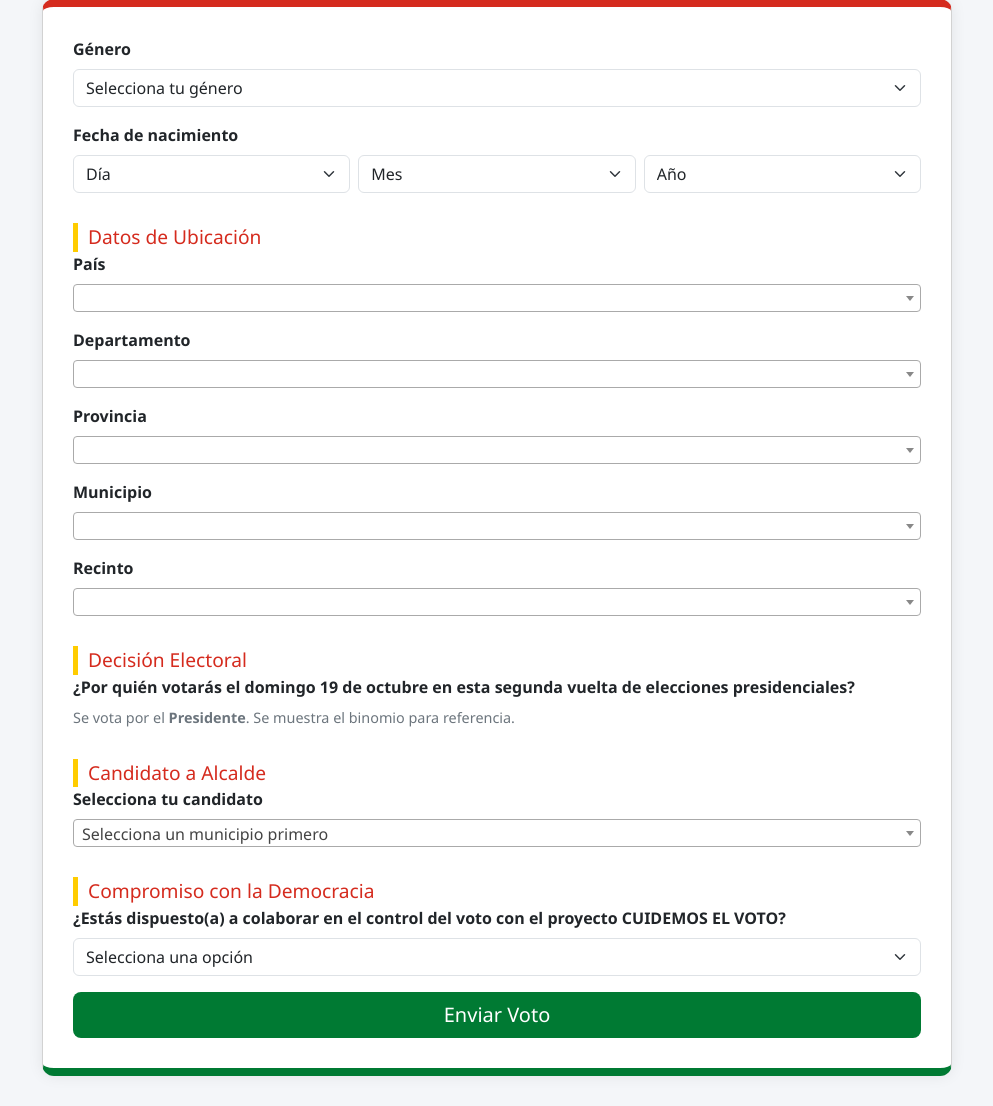
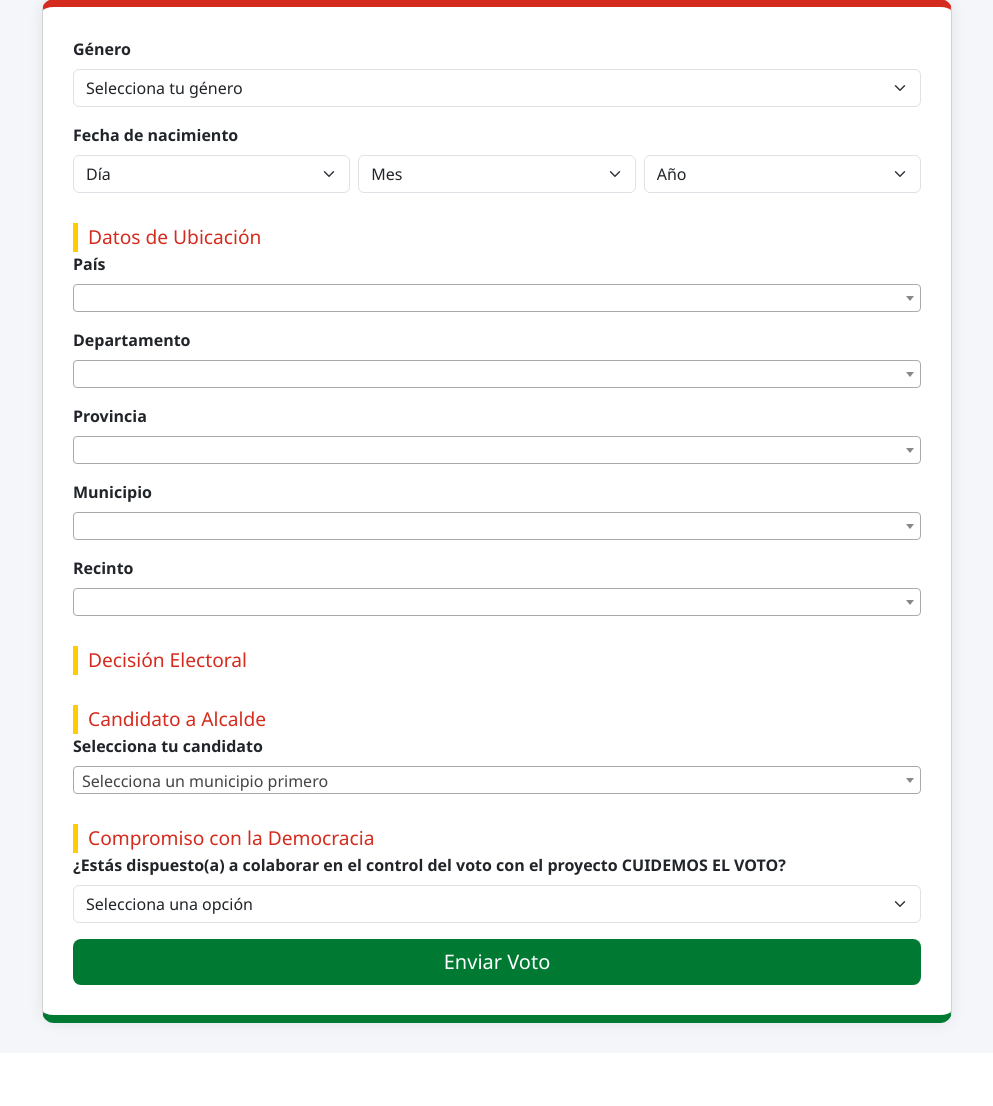
Before and after one commit to Likexpress/VotacionesSubna, a Flask app: template templates/votar.html in a window 1280 px wide. Shown: the part 420-1526 px from the top of the page, without its empty margins (143-1136 px from the left). After the commit the page ends 1453 px from the top, so only its background shows below. Run offline with Flask 3, Linux system fonts and the light colour scheme; the template is opened without the code that fills it, so the values that code supplies are empty; some libraries are stand-ins or nearby versions.

Commit message:
votar.html

```diff
--- a/templates/votar.html
+++ b/templates/votar.html
@@ -166,14 +166,6 @@
 
         <!-- === Decisión Electoral (tarjetas con colores) === -->
         <div class="section-title">Decisión Electoral</div>
-        <div class="mb-2">
-          <label class="form-label">
-            ¿Por quién votarás el <strong>domingo 19 de octubre</strong> en esta
-            <strong>segunda vuelta</strong> de elecciones presidenciales?
-          </label>
-          <div class="note">Se vota por el <strong>Presidente</strong>. Se muestra el binomio para referencia.</div>
-        </div>
-
         <div class="section-title">Candidato a Alcalde</div>
 
 <div class="mb-3">
```
